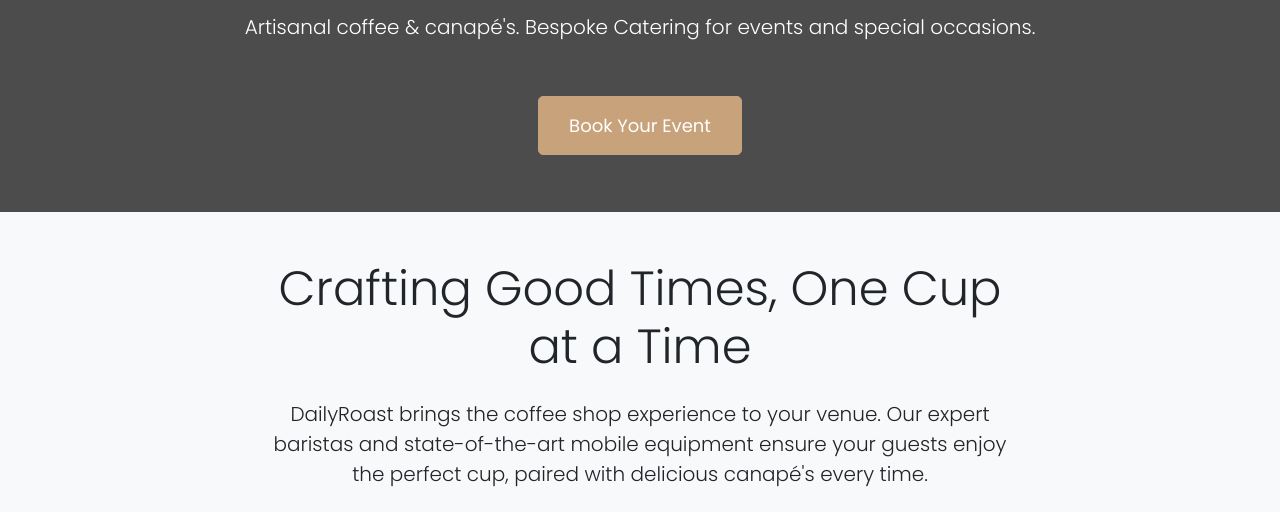
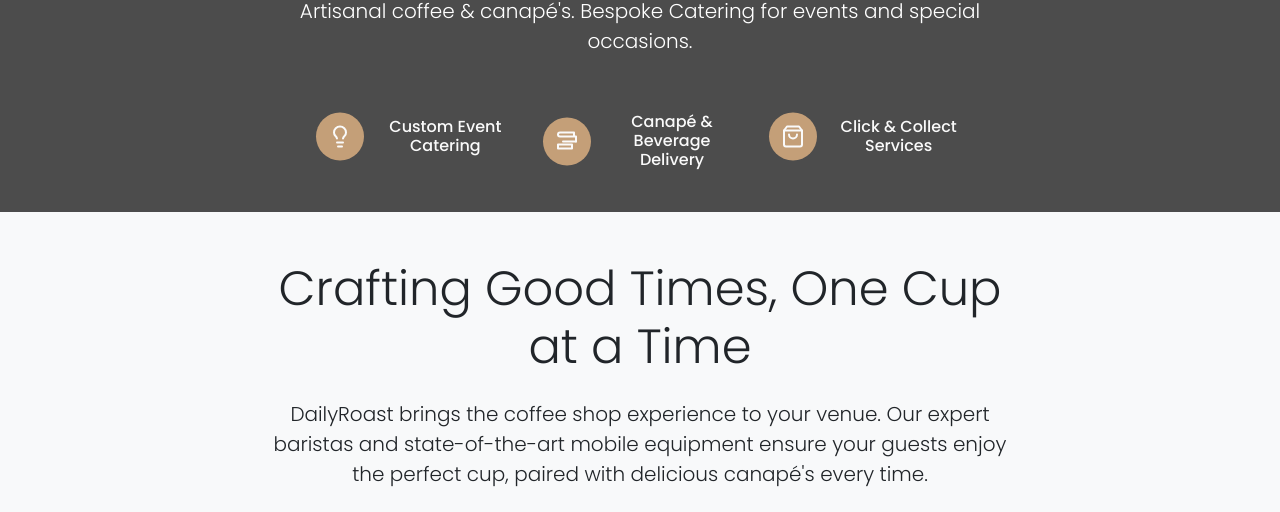
Before and after one commit to Aron-M/DailyRoast, a plain HTML site: page index.html in a window 1280 px wide. Shown: the part 588-1100 px from the top of the page. Drawn offline with nearby package versions, Linux system fonts and the light colour scheme; a script that the page names is missing.

Commit message:
updating hero section with bulletpoint services

```diff
--- a/index.html
+++ b/index.html
@@ -7,8 +7,7 @@
     <title>DailyRoast - Premium Coffee Catering</title>
     <!-- Bootstrap CSS -->
     <link href="https://cdn.jsdelivr.net/npm/bootstrap@5.3.2/dist/css/bootstrap.min.css" rel="stylesheet">
-    <link href="https://fonts.googleapis.com/css2?family=Poppins:wght@300;400;500;600;700&display=swap"
-        rel="stylesheet">
+    <link href="https://fonts.googleapis.com/css2?family=Poppins:wght@300;400;500;600;700&display=swap" rel="stylesheet">
     <link rel="stylesheet" href="styles.css">
     <script defer src="https://app.fastbots.ai/embed.js" data-bot-id="cm3wvh2ti00mnsvbn2dmsg6no"></script>
 </head>
@@ -37,6 +36,7 @@
         </div>
     </nav>
 
+    <!-- Header -->
     <header class="hero-section d-flex align-items-center text-center">
         <div class="container">
             <div class="row justify-content-center">
@@ -47,7 +47,6 @@
                         </div>
                     </div>
 
-                    <!-- Add the gallery here, between animated title and hero text -->
                     <div class="image-gallery container mb-5">
                         <div class="row justify-content-center">
                             <!-- Desktop Layout - only visible on desktop -->
@@ -73,13 +72,41 @@
                         </div>
                     </div>
 
+                    <h1 class="display-4 fw-bold mb-4">Elevate Your Events</h1>
+                    <p class="lead mb-4">Artisanal coffee & canapé's. Bespoke Catering for events and special occasions.</p>
+
+                    <div class="services-showcase">
+                        <div class="container">
+                            <div class="row g-3">
+                                <div class="col-md-4">
+                                    <div class="service-item d-flex align-items-center">
+                                        <div class="icon-wrapper flex-shrink-0">
+                                            <svg xmlns="http://www.w3.org/2000/svg" width="24" height="24" viewBox="0 0 24 24" fill="none" stroke="currentColor" stroke-width="2" stroke-linecap="round" stroke-linejoin="round"><path d="M15 14c.2-1 .7-1.7 1.5-2.5 1-.9 1.5-2.2 1.5-3.5A6 6 0 0 0 6 8c0 1 .2 2.2 1.5 3.5.7.7 1.3 1.5 1.5 2.5"></path><path d="M9 18h6"></path><path d="M10 22h4"></path></svg>
+                                        </div>
+                                        <span class="ms-3">Custom Event Catering</span>
+                                    </div>
+                                </div>
+                                <div class="col-md-4">
+                                    <div class="service-item d-flex align-items-center">
+                                        <div class="icon-wrapper flex-shrink-0">
+                                            <svg xmlns="http://www.w3.org/2000/svg" width="24" height="24" viewBox="0 0 24 24" fill="none" stroke="currentColor" stroke-width="2" stroke-linecap="round" stroke-linejoin="round"><path d="M21 12V7H5a2 2 0 0 1 0-4h14v4"></path><path d="M3 15h14v4H3z"></path><path d="M21 12H8"></path></svg>
+                                        </div>
+                                        <span class="ms-3">Canapé & Beverage Delivery</span>
+                                    </div>
+                                </div>
+                                <div class="col-md-4">
+                                    <div class="service-item d-flex align-items-center">
+                                        <div class="icon-wrapper flex-shrink-0">
+                                            <svg xmlns="http://www.w3.org/2000/svg" width="24" height="24" viewBox="0 0 24 24" fill="none" stroke="currentColor" stroke-width="2" stroke-linecap="round" stroke-linejoin="round"><path d="M6 2 3 6v14a2 2 0 0 0 2 2h14a2 2 0 0 0 2-2V6l-3-4Z"></path><path d="M3 6h18"></path><path d="M16 10a4 4 0 0 1-8 0"></path></svg>
+                                        </div>
+                                        <span class="ms-3">Click & Collect Services</span>
+                                    </div>
+                                </div>
+                            </div>
+                        </div>
+                    </div>
                 </div>
-                <h1 class="display-4 fw-bold mb-4">Elevate Your Events</h1>
-                <p class="lead mb-4">Artisanal coffee & canapé's. Bespoke Catering for events and special occasions.
-                </p>
-                <button class="btn btn-primary cta-button">Book Your Event</button>
             </div>
-        </div>
         </div>
     </header>
 
@@ -114,8 +141,7 @@
                     <div class="card h-100 shadow-sm">
                         <div class="card-body text-center p-4">
                             <h3 class="card-title h4 mb-3">Weddings</h3>
-                            <p class="card-text">Make your special day even more memorable with our elegant coffee bar
-                            </p>
+                            <p class="card-text">Make your special day even more memorable with our elegant coffee bar</p>
                         </div>
                     </div>
                 </div>
@@ -184,6 +210,4 @@
     <script src="https://cdn.jsdelivr.net/npm/bootstrap@5.3.2/dist/js/bootstrap.bundle.min.js"></script>
 </body>
 
-
-
 </html>
--- a/styles.css
+++ b/styles.css
@@ -229,3 +229,100 @@ body {
 html {
     scroll-behavior: smooth;
 }
+
+/* Add these styles to your existing CSS */
+
+/* Services animations */
+.services-showcase {
+    background-color: #666
+    border-radius: 8px;
+    padding: 1.5rem;
+    margin-top: 1rem;
+}
+
+.service-item {
+    color: white;
+    padding: 0.5rem;
+    transition: transform 0.3s ease;
+    opacity: 0;
+}
+
+.service-item:hover {
+    transform: translateY(-2px);
+}
+
+/* Sequential animations for each service */
+.service-item:nth-child(1) {
+    animation: fadeInService 1s forwards;
+    animation-delay: 4.2s; /* Starts 1s after gallery animation (3.2s) */
+}
+
+.service-item:nth-child(2) {
+    animation: fadeInService 1s forwards;
+    animation-delay: 5.2s; /* Starts 1s after first service */
+}
+
+.service-item:nth-child(3) {
+    animation: fadeInService 1s forwards;
+    animation-delay: 6.2s; /* Starts 1s after second service */
+}
+
+@keyframes fadeInService {
+    from {
+        opacity: 0;
+        transform: translateY(20px);
+    }
+    to {
+        opacity: 1;
+        transform: translateY(0);
+    }
+}
+
+.icon-wrapper {
+    display: flex;
+    align-items: center;
+    justify-content: center;
+    background-color: var(--primary-color);
+    border-radius: 50%;
+    padding: 0.75rem;
+    width: 48px;
+    height: 48px;
+    transition: background-color 0.3s ease;
+}
+
+.service-item:hover .icon-wrapper {
+    background-color: var(--primary-dark);
+}
+
+.service-item span {
+    font-size: 1rem;
+    font-weight: 500;
+    line-height: 1.2;
+}
+
+/* Responsive adjustments */
+@media (max-width: 768px) {
+    .services-showcase {
+        padding: 1rem;
+    }
+
+    .service-item {
+        margin-bottom: 0.5rem;
+    }
+
+    .service-item span {
+        font-size: 0.9rem;
+    }
+}
+
+@media (max-width: 576px) {
+    .icon-wrapper {
+        width: 40px;
+        height: 40px;
+        padding: 0.5rem;
+    }
+
+    .service-item span {
+        font-size: 0.85rem;
+    }
+}
```
